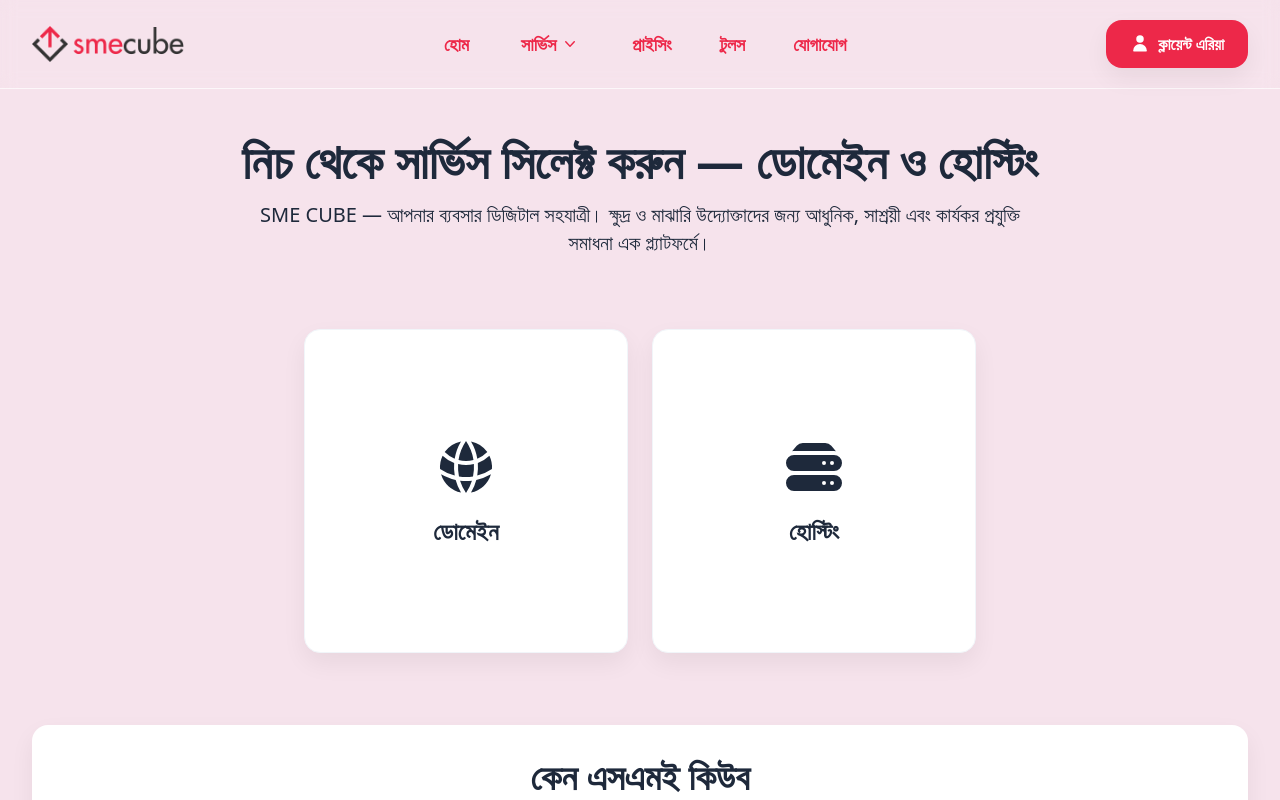
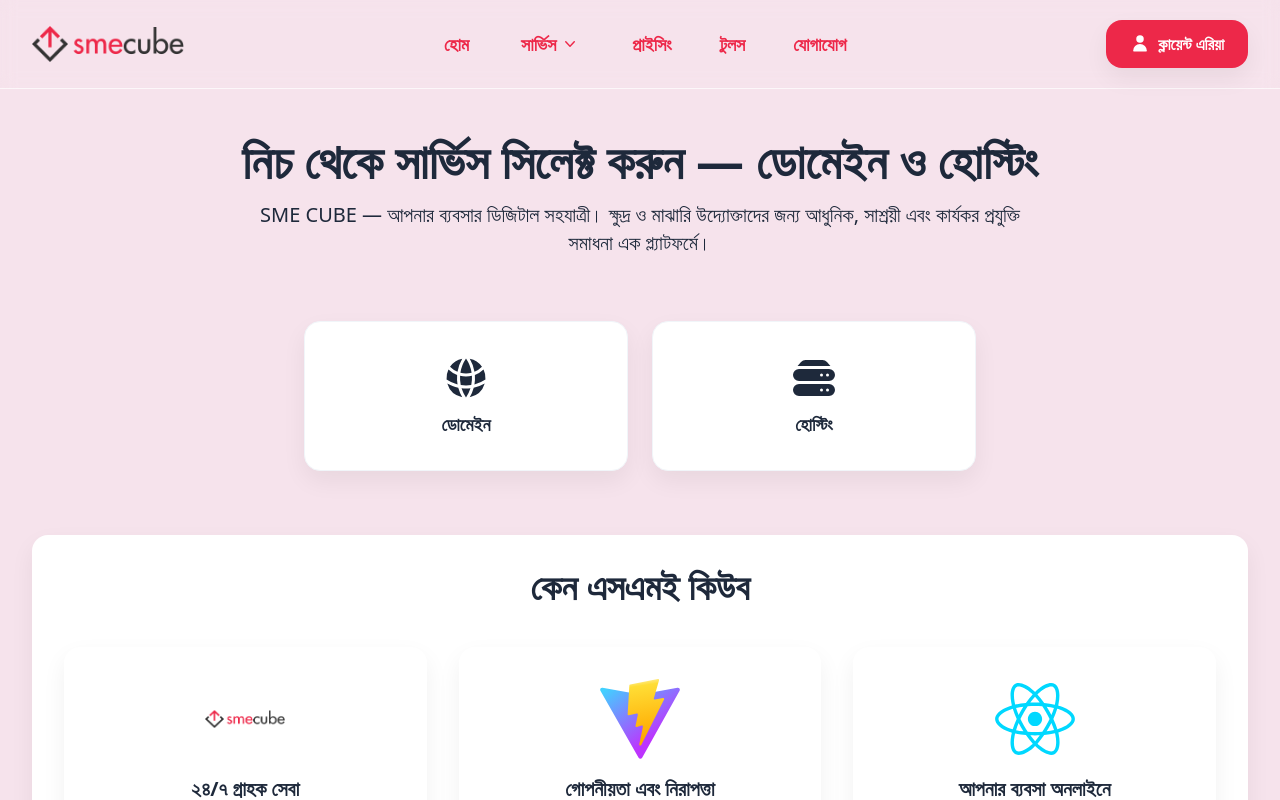
Before and after one commit to idontbyte69/smecube, a React (Vite) app: page /services/domain-hosting in a window 1280 px wide. Shown: the top 800 px of the page. Built offline with nearby package versions, Linux system fonts and the light colour scheme.

Commit message:
simple modification and make the domain section more dynamic

```diff
--- a/src/components/Header.jsx
+++ b/src/components/Header.jsx
@@ -39,7 +39,7 @@
           <nav className="hidden md:flex justify-center flex-1">
             <ul className="flex items-center gap-12 text-[var(--brand-accent)] font-bold text-lg">
               <li className="relative">
-                <NavLink to="/" className={navLinkBase} end>
+                <NavLink to="https://smecube.com/" className={navLinkBase} end>
                   {({ isActive }) => (
                     <span className="relative inline-block">হোম{isActive && activeUnderline}</span>
                   )}
@@ -105,7 +105,7 @@
       {mobileOpen && (
         <div className="md:hidden bg-white border-b border-slate-200">
           <div className="container-max py-4 space-y-2">
-            <NavLink to="/" className={({ isActive }) => `block px-3 py-2 rounded-lg ${isActive ? 'bg-[var(--brand-bg)]' : 'hover:bg-slate-50'}`} onClick={() => setMobileOpen(false)}>হোম</NavLink>
+            <NavLink to="https://smecube.com/" className={({ isActive }) => `block px-3 py-2 rounded-lg ${isActive ? 'bg-[var(--brand-bg)]' : 'hover:bg-slate-50'}`} onClick={() => setMobileOpen(false)}>হোম</NavLink>
             <details className="group">
               <summary className="px-3 py-2 cursor-pointer rounded-lg hover:bg-slate-50 flex items-center justify-between">
                 <span>সার্ভিস</span>
--- a/src/pages/DomainHosting.jsx
+++ b/src/pages/DomainHosting.jsx
@@ -1,4 +1,4 @@
-import { useState, useEffect, useRef } from 'react'
+import { useState, useRef } from 'react'
 import CustomerReviews from '../components/CustomerReviews'
 
 const hostingPlans = [
@@ -98,6 +98,7 @@
   const [results, setResults] = useState([])
   const [error, setError] = useState('')
   const [selectedSection, setSelectedSection] = useState(null)
+  const [brandName, setBrandName] = useState('yourbrand')
 
   const domainSectionRef = useRef(null)
   const hostingSectionRef = useRef(null)
@@ -127,9 +128,10 @@
     setError("");
     setResults([]);
     if (!base) {
-      setError("দয়া করে ব্র্যান্ড/ডোমেইন নাম লিখুন");
+      setError("দয়া করে ব্র্যান্ড/ডোমেইন নাম লিখুন");
       return;
     }
+    setBrandName(base);
     setLoading(true);
     const domains = TLDs.map((t) => `${base}${t}`);
     const settled = await Promise.all(domains.map((d) => checkRDAP(d)));
@@ -158,7 +160,7 @@
       </section>
 
       {/* Main Selection Options */}
-      <section className="py-2 md:py-6">
+      <section className="py-1 md:py-4">
         <div className="container-max">
           <div className="max-w-2xl mx-auto grid grid-cols-2 gap-6">
 
@@ -170,7 +172,7 @@
                   setTimeout(() => scrollToSection(domainSectionRef), 100);
                 }
               }}
-              className={`section-toggle-button aspect-square flex flex-col items-center justify-center p-8 rounded-xl text-center transition-all ${
+              className={`section-toggle-button flex flex-col items-center justify-center p-8 rounded-xl text-center transition-all ${
                 selectedSection === "domain"
                   ? "bg-[var(--brand-accent)] text-white shadow-lg scale-105"
                   : "bg-white shadow-soft border border-slate-100 hover:border-[var(--brand-accent)]/50"
@@ -180,11 +182,11 @@
                 xmlns="http://www.w3.org/2000/svg"
                 viewBox="0 0 24 24"
                 fill="currentColor"
-                className="w-16 h-16 mb-4"
+                className="w-12 h-12 mb-2"
               >
-                <path d="M21.721 12.752a9.711 9.711 0 00-.945-5.003 12.754 12.754 0 01-4.339 2.708 18.991 18.991 0 01-.214 4.772 17.165 17.165 0 005.498-2.477zM14.634 15.55a17.324 17.324 0 00.332-4.647c-.952.227-1.945.347-2.966.347-1.021 0-2.014-.12-2.966-.347a17.515 17.515 0 00.332 4.647 17.385 17.385 0 005.268 0zM9.772 17.119a18.963 18.963 0 004.456 0A17.182 17.182 0 0112 21.724a17.18 17.18 0 01-2.228-4.605zM7.777 15.23a18.87 18.87 0 01-.214-4.774 12.753 12.753 0 01-4.34-2.708 9.711 9.711 0 00-.944 5.004 17.165 17.165 0 005.498 2.477zM21.356 14.752a9.765 9.765 0 01-7.478 6.817 18.64 18.64 0 001.988-4.718 18.627 18.627 0 005.49-2.098zM2.644 14.752c1.682.971 3.53 1.688 5.49 2.099a18.64 18.64 0 001.988 4.718 9.765 9.765 0 01-7.478-6.816zM13.878 2.43a9.755 9.755 0 016.116 3.986 11.267 11.267 0 01-3.746 2.504 18.63 18.63 0 00-2.37-6.49zM12 2.276a17.152 17.152 0 012.805 7.121c-.897.23-1.837.353-2.805.353-.968 0-1.908-.122-2.805-.353A17.151 17.151 0 0112 2.276zM10.122 2.43a18.629 18.629 0 00-2.37 6.49 11.266 11.266 0 01-3.746-2.504 9.754 9.754 0 016.116-3.985z" />
+                <path d="M21.721 12.752a9.711 9.711 0 00-.945-5.003 12.754 12.754 0 01-4.339 2.708 18.991 18.991 0 01-.214 4.772 17.165 17.165 0 005.498-2.477zM14.634 15.55a17.324 17.324 0 00.332-4.647c-.952.227-1.945.347-2.966.347-1.021 0-2.014-.12-2.966-.347a17.515 17.515 0 00.332 4.647 17.385 17.385 0 005.268 0zM9.772 17.119a18.963 18.963 0 004.456 0A17.182 17.182 0 0112 21.724a17.18 17.18 0 01-2.228-4.605zM7.777 15.23a18.87 18.87 0 01-.214-4.774 12.753 12.753 0 01-4.34-2.708 9.711 9.711 0 00-.944 5.004 17.165 17.165 0 005.498 2.477zM21.356 14.752a9.765 9.765 0 01-7.478 6.817a18.64 18.64 0 001.988-4.718 18.627 18.627 0 005.49-2.098zM2.644 14.752c1.682.971 3.53 1.688 5.49 2.099a18.64 18.64 0 001.988 4.718 9.765 9.765 0 01-7.478-6.816zM13.878 2.43a9.755 9.755 0 016.116 3.986 11.267 11.267 0 01-3.746 2.504 18.63 18.63 0 00-2.37-6.49zM12 2.276a17.152 17.152 0 012.805 7.121c-.897.23-1.837.353-2.805.353-.968 0-1.908-.122-2.805-.353A17.151 17.151 0 0112 2.276zM10.122 2.43a18.629 18.629 0 00-2.37 6.49 11.266 11.266 0 01-3.746-2.504 9.754 9.754 0 016.116-3.985z" />
               </svg>
-              <h2 className="text-2xl font-bold">ডোমেইন</h2>
+              <h2 className="text-lg font-bold">ডোমেইন</h2>
             </button>
 
 
@@ -196,7 +198,7 @@
                   setTimeout(() => scrollToSection(hostingSectionRef), 100);
                 }
               }}
-              className={`section-toggle-button aspect-square flex flex-col items-center justify-center p-8 rounded-xl text-center transition-all ${
+              className={`section-toggle-button flex flex-col items-center justify-center p-4 rounded-xl text-center transition-all ${
                 selectedSection === "hosting"
                   ? "bg-[var(--brand-accent)] text-white shadow-lg scale-105"
                   : "bg-white shadow-soft border border-slate-100 hover:border-[var(--brand-accent)]/50"
@@ -206,7 +208,7 @@
                 xmlns="http://www.w3.org/2000/svg"
                 viewBox="0 0 24 24"
                 fill="currentColor"
-                className="w-16 h-16 mb-4"
+                className="w-12 h-12 mb-2"
               >
                 <path d="M5.507 4.048A3 3 0 017.785 3h8.43a3 3 0 012.278 1.048l1.722 2.008A4.533 4.533 0 0019.5 6h-15c-.243 0-.482.02-.715.056l1.722-2.008z" />
                 <path
@@ -215,7 +217,7 @@
                   clipRule="evenodd"
                 />
               </svg>
-              <h2 className="text-2xl font-bold">হোস্টিং</h2>
+              <h2 className="text-lg font-bold">হোস্টিং</h2>
             </button>
           </div>
         </div>
@@ -280,7 +282,14 @@
                     placeholder="আপনার ব্র্যান্ড নাম লিখুন... যেমন: yourbrand"
                     className="flex-1 rounded-lg border border-slate-300 px-4 py-3 focus:outline-none focus:ring-2 focus:ring-[var(--brand-accent)]"
                     value={query}
-                    onChange={(e) => setQuery(e.target.value)}
+                    onChange={(e) => {
+                      setQuery(e.target.value);
+                      if (e.target.value.trim()) {
+                        setBrandName(e.target.value.trim().toLowerCase().replace(/\s+/g, ""));
+                      } else {
+                        setBrandName('yourbrand');
+                      }
+                    }}
                     onKeyDown={(e) => {
                       if (e.key === "Enter") handleSearch();
                     }}
@@ -296,6 +305,9 @@
                 <p className="mt-2 text-sm text-slate-600">
                   যে TLD গুলো আমরা চেক করবো: {TLDs.join(", ")}
                 </p>
+                {/* <p className="mt-1 text-sm text-[var(--brand-accent)]">
+                  আপনার লেখা নাম অটোমেটিক নিচের টেবিলে দেখানো হচ্ছে
+                </p> */}
                 {error && <p className="mt-2 text-sm text-red-600">{error}</p>}
               </div>
 
@@ -312,17 +324,17 @@
                           <span className="font-medium">{r.domain}</span>
                           {r.status === "available" && (
                             <span className="text-xs px-2 py-1 rounded bg-green-100 text-green-700">
-                              উপলব্ধ
+                              Available
                             </span>
                           )}
                           {r.status === "registered" && (
                             <span className="text-xs px-2 py-1 rounded bg-slate-100 text-slate-700">
-                              রেজিস্টার্ড
+                              Registered
                             </span>
                           )}
                           {r.status === "unknown" && (
                             <span className="text-xs px-2 py-1 rounded bg-amber-100 text-amber-800">
-                              অজানা
+                              Unknown
                             </span>
                           )}
                         </div>
@@ -346,7 +358,16 @@
                 </div>
               )}
 
-              <div className="mt-10 overflow-x-auto">
+              <div className="mt-10">
+                <h3 className="text-xl font-semibold mb-3 flex items-center">
+                  <span>ডোমেইন প্রাইসিং</span>
+                  {brandName !== 'yourbrand' && (
+                    <span className="ml-3 text-sm px-2 py-1 rounded bg-green-100 text-green-700 font-normal">
+                      "{brandName}" দিয়ে কাস্টমাইজ করা হয়েছে
+                    </span>
+                  )}
+                </h3>
+                <div className="overflow-x-auto">
                   <table className="w-full text-left border border-slate-200 rounded-lg overflow-hidden">
                     <thead className="bg-slate-50">
                       <tr>
@@ -359,7 +380,11 @@
                     <tbody>
                       {domainPricing.map((d, i) => (
                         <tr key={i} className="border-t">
-                        <td className="p-3 font-medium">{d.domain}</td>
+                          <td className="p-3 font-medium">
+                            <span className={brandName !== 'yourbrand' ? 'transition-all duration-300 bg-yellow-50' : ''}>
+                              {d.domain.replace('yourbrand', brandName)}
+                            </span>
+                          </td>
                           <td className="p-3">৳ {d.y1}</td>
                           <td className="p-3">৳ {d.y2}</td>
                           <td className="p-3">৳ {d.y3}</td>
@@ -367,6 +392,7 @@
                       ))}
                     </tbody>
                   </table>
+                </div>
               </div>
             </div>
           </div>
```
Lines whose indentation alone changed are shown as unchanged.
